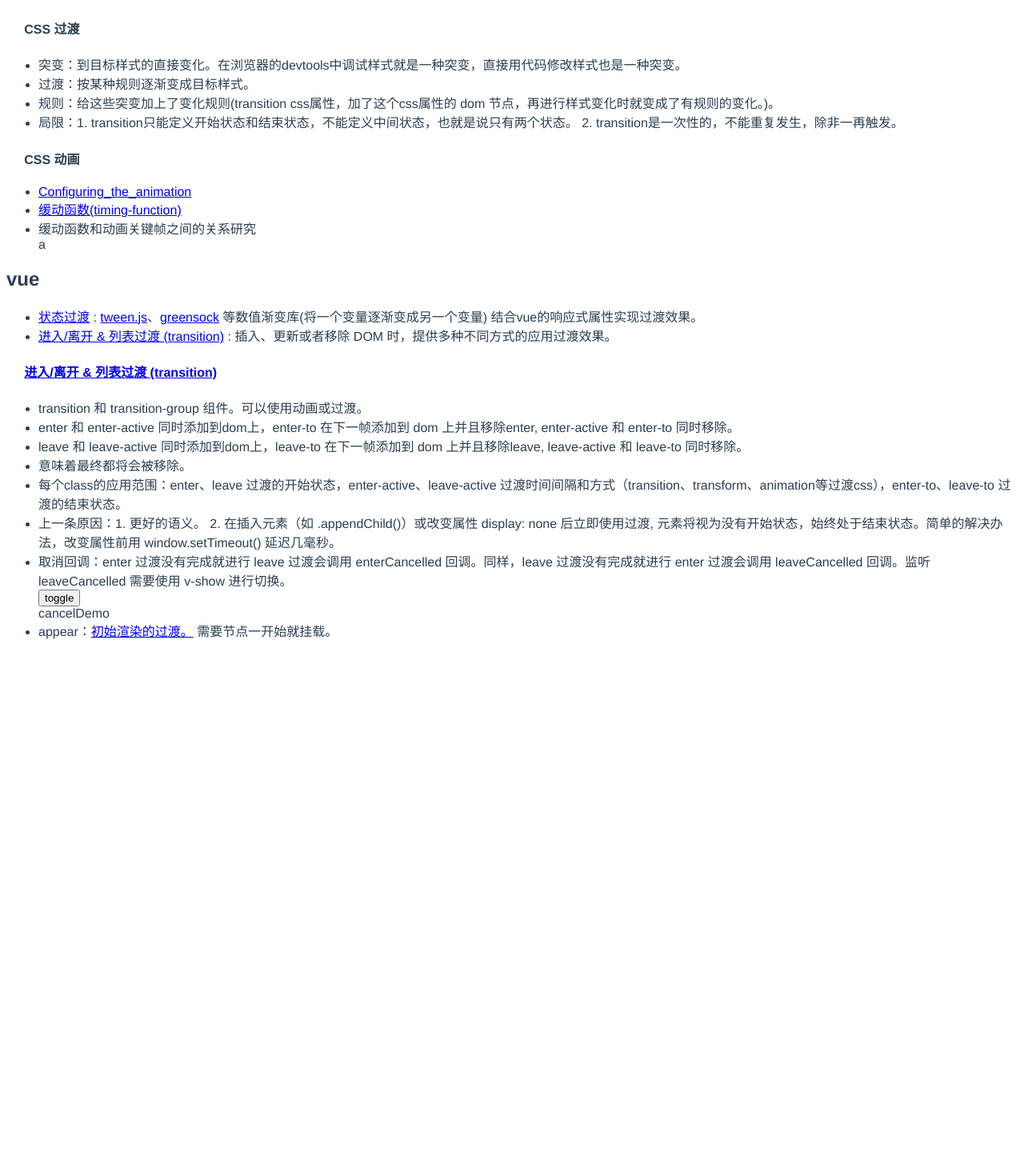
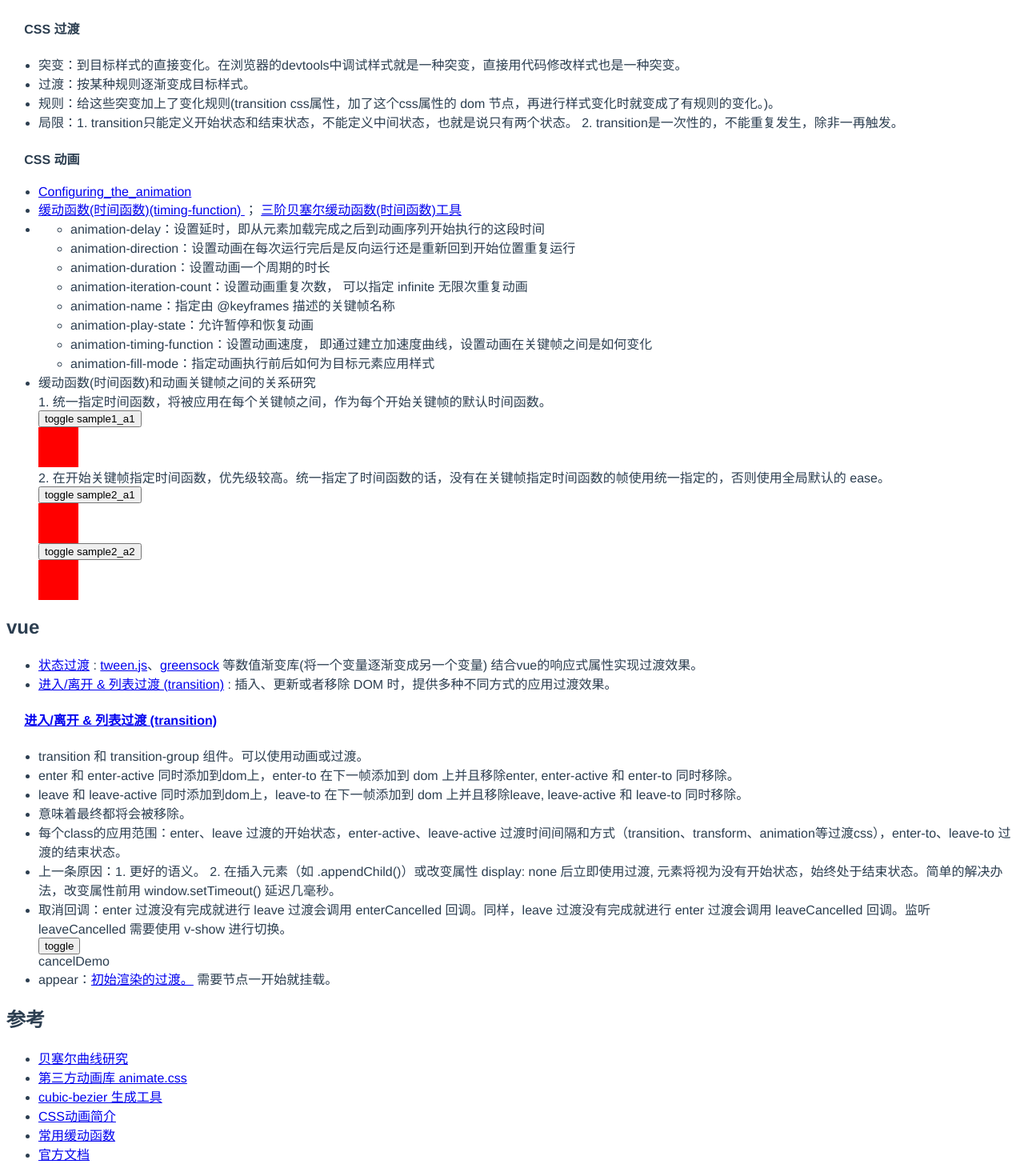
Before and after one commit to wufeng123456/frontend-sprint, a Vue app: page /#/animation in a window 1280 px wide. Shown: the part 132-1602 px from the top of the page at 80% size. Before the commit the page ends 948 px from the top, so only its background shows below. Built offline with nearby package versions, Linux system fonts and the light colour scheme.

Commit message:
feat(css animation): 缓动函数(时间函数)和动画关键帧之间的关系研究
可以给每个关键帧之间添加指定的时间函数（timing-function）

```diff
--- a/src/views/Animation.vue
+++ b/src/views/Animation.vue
@@ -11,9 +11,41 @@
     <h4> &nbsp;&nbsp;&nbsp;&nbsp; CSS 动画 </h4>
     <ul>
       <li> <a href="https://developer.mozilla.org/en-US/docs/Web/CSS/CSS_Animations/Using_CSS_animations#Configuring_the_animation"> Configuring_the_animation </a></li>
-      <li> <a href="https://easings.net/zh-cn"> 缓动函数(timing-function) </a> </li>
-      <li> 缓动函数和动画关键帧之间的关系研究 </li>
-      <div> a </div>
+      <li> <a href="https://easings.net/zh-cn"> 缓动函数(时间函数)(timing-function) </a>； <a href="http://cubic-bezier.com/"> 三阶贝塞尔缓动函数(时间函数)工具 </a></li>
+      <li>
+        <ul>
+          <li> animation-delay：设置延时，即从元素加载完成之后到动画序列开始执行的这段时间 </li>
+          <li> animation-direction：设置动画在每次运行完后是反向运行还是重新回到开始位置重复运行 </li>
+          <li> animation-duration：设置动画一个周期的时长 </li>
+          <li> animation-iteration-count：设置动画重复次数， 可以指定 infinite 无限次重复动画 </li>
+          <li> animation-name：指定由 @keyframes 描述的关键帧名称 </li>
+          <li> animation-play-state：允许暂停和恢复动画 </li>
+          <li> animation-timing-function：设置动画速度， 即通过建立加速度曲线，设置动画在关键帧之间是如何变化 </li>
+          <li> animation-fill-mode：指定动画执行前后如何为目标元素应用样式 </li>
+        </ul>
+      </li>
+      <li> 缓动函数(时间函数)和动画关键帧之间的关系研究 </li>
+      <div> 1. 统一指定时间函数，将被应用在每个关键帧之间，作为每个开始关键帧的默认时间函数。</div>
+      <div>
+        <button @click="sample1_a1 = !sample1_a1">toggle sample1_a1</button>
+        <div class="animation--sample1" :class="{
+            'animation--sample1__a1': sample1_a1
+          }">
+        </div>
+      </div>
+      <div> 2. 在开始关键帧指定时间函数，优先级较高。统一指定了时间函数的话，没有在关键帧指定时间函数的帧使用统一指定的，否则使用全局默认的 ease。</div>
+      <div>
+        <button @click="sample2_a1 = !sample2_a1">toggle sample2_a1</button>
+        <div class="animation--sample1" :class="{
+            'animation--sample2__a1': sample2_a1
+          }">
+        </div>
+        <button @click="sample2_a2 = !sample2_a2">toggle sample2_a2</button>
+        <div class="animation--sample1" :class="{
+            'animation--sample2__a2': sample2_a2
+          }">
+        </div>
+      </div>
     </ul>
     <h2>vue</h2>
     <ul>
@@ -37,6 +69,16 @@
       </div>
       <li> appear：<a href="https://cn.vuejs.org/v2/guide/transitions.html#%E5%88%9D%E5%A7%8B%E6%B8%B2%E6%9F%93%E7%9A%84%E8%BF%87%E6%B8%A1">初始渲染的过渡。</a> 需要节点一开始就挂载。 </li>
     </ul>
+
+    <h2> 参考 </h2>
+    <ul>
+      <li> <a href="https://github.com/weineel/blog/issues/9"> 贝塞尔曲线研究 </a> </li>
+      <li> <a href="https://daneden.github.io/animate.css/"> 第三方动画库 animate.css </a> </li>
+      <li> <a href="http://cubic-bezier.com/"> cubic-bezier 生成工具 </a> </li>
+      <li> <a href="http://www.ruanyifeng.com/blog/2014/02/css_transition_and_animation.html"> CSS动画简介 </a> </li>
+      <li> <a href="https://easings.net/zh-cn"> 常用缓动函数 </a> </li>
+      <li> <a href="https://developer.mozilla.org/en-US/docs/Web/CSS/CSS_Animations/Using_CSS_animations#Setting_multiple_animation_property_values"> 官方文档 </a> </li>
+    </ul>
   </div>
 </template>
 
@@ -55,7 +97,10 @@
 
     data() {
       return {
-        cancelDemo: true
+        cancelDemo: true,
+        sample1_a1: false,
+        sample2_a1: false,
+        sample2_a2: false
       }
     },
 
@@ -89,6 +134,23 @@
     // background-color $white
     ul, h2, h4, p
       text-align left
+    &--sample1
+      position relative
+      width 50px
+      height @width
+      background-color red
+      &__a1
+        animation-duration 4s, 4s
+        animation-name sample1_a1, sample1_a2
+        // 给动画每个帧统一指定时间函数
+        animation-timing-function cubic-bezier(0,1.83,.9,-0.65), cubic-bezier(0,0,0,0)
+    &--sample2
+      &__a1
+        // animation sample2_a1 4s
+        // 给每个帧都指定相同的时间函数。但是在关键帧中指定的优先级更高。
+        animation sample2_a1 4s cubic-bezier(0,1.83,.9,-0.65)
+      &__a2
+        animation sample2_a2 6s
     &--cancel-d
       &-enter
       &-leave-to
@@ -99,4 +161,54 @@
       &-enter-active
       &-leave-active
         transition 1s margin-left linear
+
+  @keyframes sample1_a1 {
+    from {
+      bottom 0px
+    }
+    50% {
+      bottom 100px
+    }
+    to {
+      bottom 300px
+    }
+  }
+  @keyframes sample1_a2 {
+    from {
+      left 0px
+    }
+    to {
+      left 400px
+    }
+  }
+  @keyframes sample2_a1 {
+    from {
+      animation-timing-function cubic-bezier(0,1.21,0,.92)
+      left 0px
+    }
+    50% {
+      left 100px
+    }
+    to {
+      left 300px
+    }
+  }
+  @keyframes sample2_a2 {
+    from {
+      animation-timing-function cubic-bezier(0,1.21,0,.92)
+      left 0px
+    }
+    30% {
+      // 不起作用
+      // animation-duration 10s
+      left 100px
+    }
+    60% {
+      animation-timing-function cubic-bezier(0,1.83,.9,-0.65)
+      left 200px
+    }
+    to {
+      left 300px
+    }
+  }
 </style>
```
